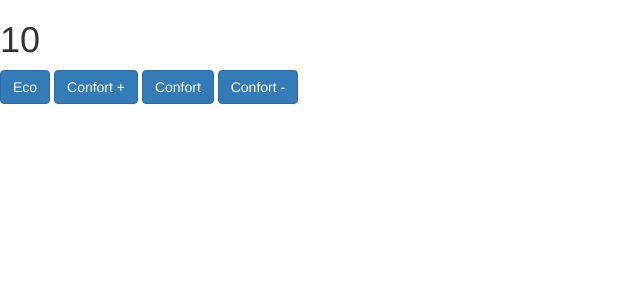
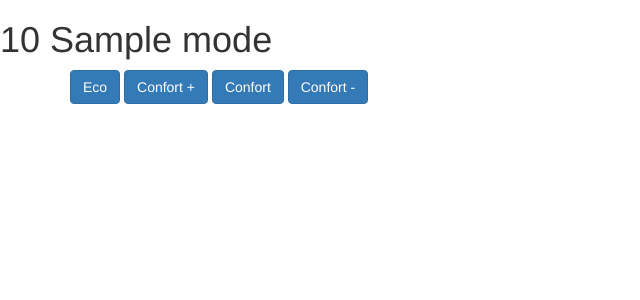
Before and after one commit to garfromDev/WebRadiator, a Flask app: template app/templates/index.html in a window 1280 px wide. Shown: the top 300 px of the page, without its empty margins (0-640 px from the left). Run offline with Flask 3, Linux system fonts and the light colour scheme; the template is opened without the code that fills it: most values are stand-ins (such as "Sample title", 1, 10 or a date in 2020); some libraries are stand-ins or nearby versions.

Commit message:
utilisation de FlaskSCheduler permet la mémorisation en DB des décisions prises

```diff
--- a/app/routes.py
+++ b/app/routes.py
@@ -7,6 +7,7 @@ import random
 from app.forms import LoginForm, RadiatorForm, InteractionChoices
 from app.models import User, UserInteraction, OverMode, DatedStatus
 from Radiator.InsideCondition import InsideCondition
+from Radiator.DecisionMaker import DecisionMaker
 from Radiator.main import decider
 
 
@@ -36,6 +37,7 @@ posts = [
 @login_required
 def main_page():
     radiator = InsideCondition.shared()
+    mode = DecisionMaker().make_decision()
     form = RadiatorForm()
     if form.validate_on_submit():
         if form.eco.data:
@@ -89,8 +91,9 @@ def mode(heating_mode: str):
         usi = UserInteraction(overruled=DatedStatus(True), overmode_status=OverMode.CONFORT,
                               userdown=DatedStatus(True))
     if usi:
+        print("=== created userInteraction : ", usi)
         db.session.add(usi)
         db.session.commit()
-        # print("==Route== UserInteraction in database after ",
-        #       UserInteraction.query.order_by(UserInteraction.id.desc()).first())
+        print("==Route== UserInteraction in database after ",
+              UserInteraction.query.order_by(UserInteraction.id.desc()).first())
     return redirect(url_for('main_page'))
--- a/app/templates/index.html
+++ b/app/templates/index.html
@@ -1,15 +1,18 @@
 {% extends "base.html" %}
 
 {% block content %}
-<h1><i class="fa-solid fa-temperature-three-quarters"></i>
-    {{ radiator.temperature() }}
- </h1>
-<i class="fa-solid fa-temperature-three-quarters"></i>
+<div >
+    <h1 >
+        {{ radiator.temperature() }} {{mode}}
+    </h1>
+</div>
 <div>
-    <a href="{{ url_for('mode', heating_mode='eco') }}" role="button" class="btn btn-primary">Eco</a>
-    <a href="{{ url_for('mode', heating_mode='confort') }}" role="button" class="btn btn-primary">Confort +</a>
-    <a href="{{ url_for('mode', heating_mode='minus1') }}" role="button" class="btn btn-primary">Confort</a>
-    <a href="{{ url_for('mode', heating_mode='minus2') }}" role="button" class="btn btn-primary">Confort -</a>
+    <i class="fa-solid fa-temperature-three-quarters"></i>
+    <div class="container">
+        <a href="{{ url_for('mode', heating_mode='eco') }}" role="button" class="btn btn-primary">Eco</a>
+        <a href="{{ url_for('mode', heating_mode='confort') }}" role="button" class="btn btn-primary">Confort +</a>
+        <a href="{{ url_for('mode', heating_mode='minus1') }}" role="button" class="btn btn-primary">Confort</a>
+        <a href="{{ url_for('mode', heating_mode='minus2') }}" role="button" class="btn btn-primary">Confort -</a>
+    </div>
 </div>
-
 {% endblock %}
--- a/requirements.txt
+++ b/requirements.txt
@@ -6,3 +6,4 @@ flask-migrate
 flask-login
 flask_bootstrap>=3.3.7.1,<4
 werkzeug<3
+Flask-APScheduler>=1.13.1,<1.14
```
Also changed, not shown: app/__init__.py (+6 -1 lines), app/static/styles.css (+16 -0 lines), README.md.
